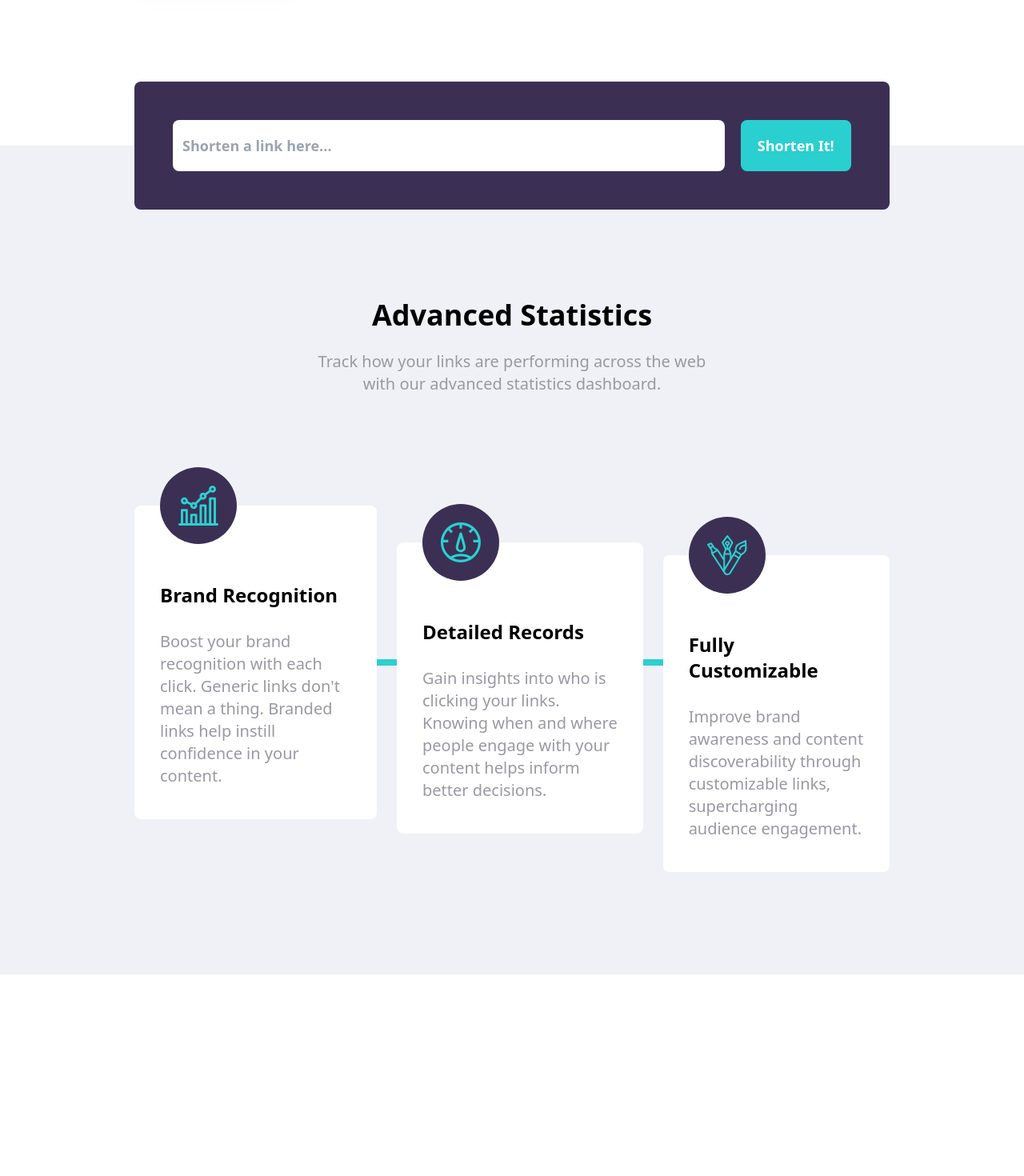
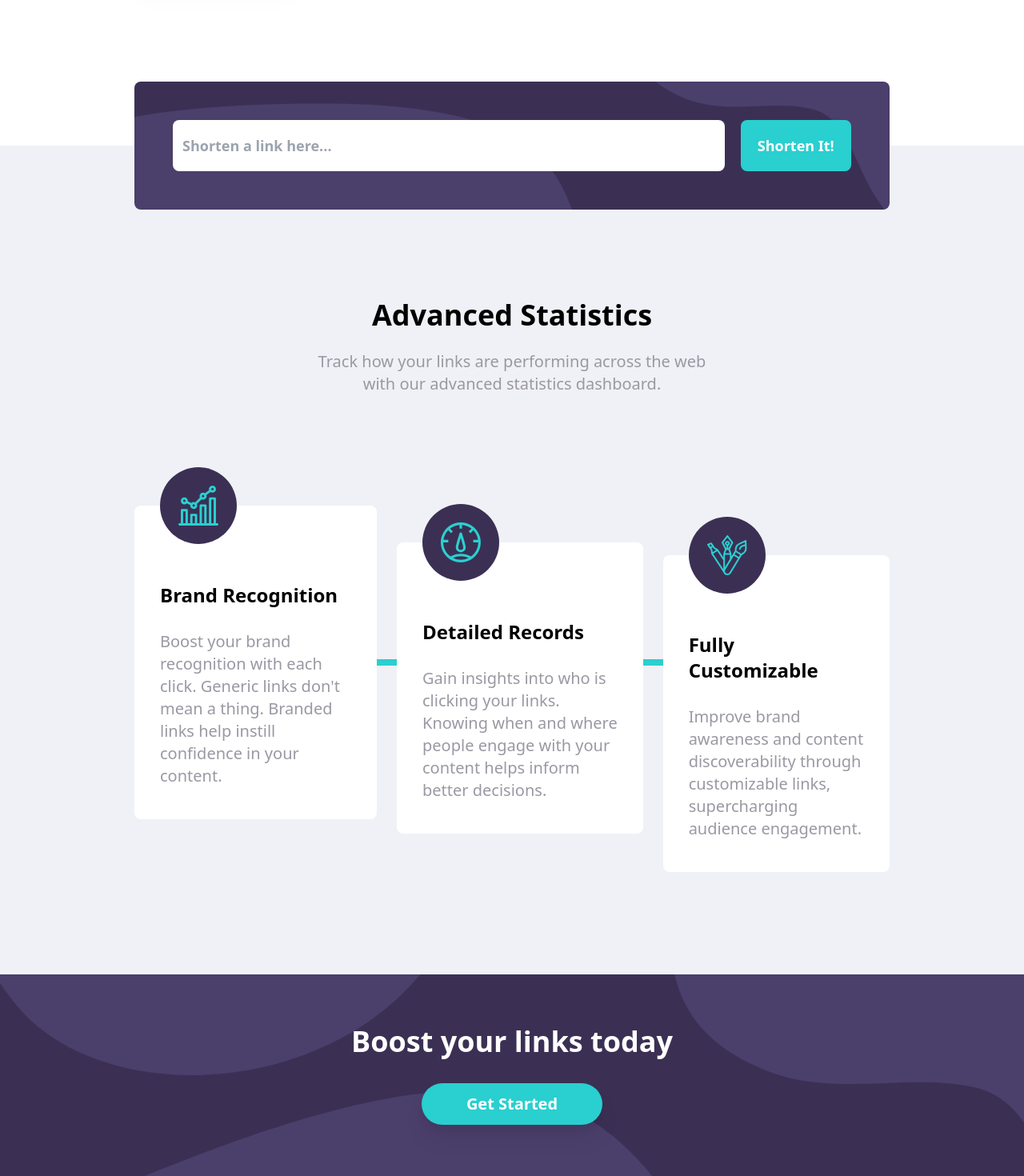
Before and after one commit to mmagba/url-shortener, a Next.js app: page / in a window 1280 px wide. Shown: the part 602-2072 px from the top of the page at 80% size. Before the commit the page ends 1820 px from the top, so only its background shows below. Built offline with nearby package versions, Linux system fonts and the light colour scheme.

Commit message:
Add CTA section and background SVGs

```diff
--- a/app/globals.css
+++ b/app/globals.css
@@ -106,6 +106,19 @@
   background-color: hsl(180, 66%, 49%);
 }
 
+.cta_background {
+  background-image: url('../public/bg-boost-mobile.svg');
+  background-repeat: no-repeat;
+  background-size: cover;
+}
+
+.form_background {
+  background-image: url('../public/bg-shorten-mobile.svg');
+  background-repeat: no-repeat;
+  background-size: cover;
+}
+
+
 @media (min-width: 480px) {
   .custom__container {
     max-width: 480px;
@@ -124,6 +137,20 @@
   .flex-child {
     width: 400rem;
   }
+
+  .cta_background {
+    background-image: url('../public/bg-boost-desktop.svg');
+    background-repeat: no-repeat;
+    background-size: cover;
+  }
+
+  .form_background {
+    background-image: url('../public/bg-shorten-desktop.svg');
+    background-repeat: no-repeat;
+    background-size: cover;
+  }
+
+
 }
 
 @media (min-width: 976px) {
--- a/app/page.js
+++ b/app/page.js
@@ -2,6 +2,7 @@ import Nav from '@/components/Nav';
 import UrlShortener from '@/components/UrlShortener';
 import Hero from '@/components/Hero'
 import Features from '@/components/Features';
+import CTA from '@/components/CTA';
 
 export default function Home() {
   return (
@@ -10,6 +11,7 @@ export default function Home() {
       <Hero />
       <UrlShortener />
       <Features />
+      <CTA />
     </>
   )
 }
--- /dev/null
+++ b/components/CTA.jsx
@@ -0,0 +1,14 @@
+import React from 'react'
+
+const CTA = () => {
+    return (
+        <section className='bg-darkViolet flex flex-col items-center justify-center text-white py-16 gap-8 cta_background'>
+            <div className='text-3xl md:text-4xl font-bold text-center'>Boost your links today</div>
+            <button className='bg-cyan rounded-full py-3 px-14 hover:bg-lightCyan drop-shadow-xl font-semibold text-xl'>
+                Get Started
+            </button>
+        </section>
+    )
+}
+
+export default CTA
--- a/components/UrlShortener.jsx
+++ b/components/UrlShortener.jsx
@@ -75,7 +75,7 @@ const UrlShortener = () => {
     return (
         <section className='bg-lightGray font-bold text-lg parent'>
             <div className='custom__container mx-auto'>
-                <form onSubmit={submitHandler} className='flex flex-col bg-darkViolet p-8 md:p-12 gap-5 rounded-lg child md:flex-row md:justify-center'>
+                <form onSubmit={submitHandler} className='flex flex-col bg-darkViolet p-8 md:p-12 gap-5 rounded-lg child md:flex-row md:justify-center form_background'>
                     <div className='md:w-5/6'>
                         <input
                             value={originalUrl}
```
